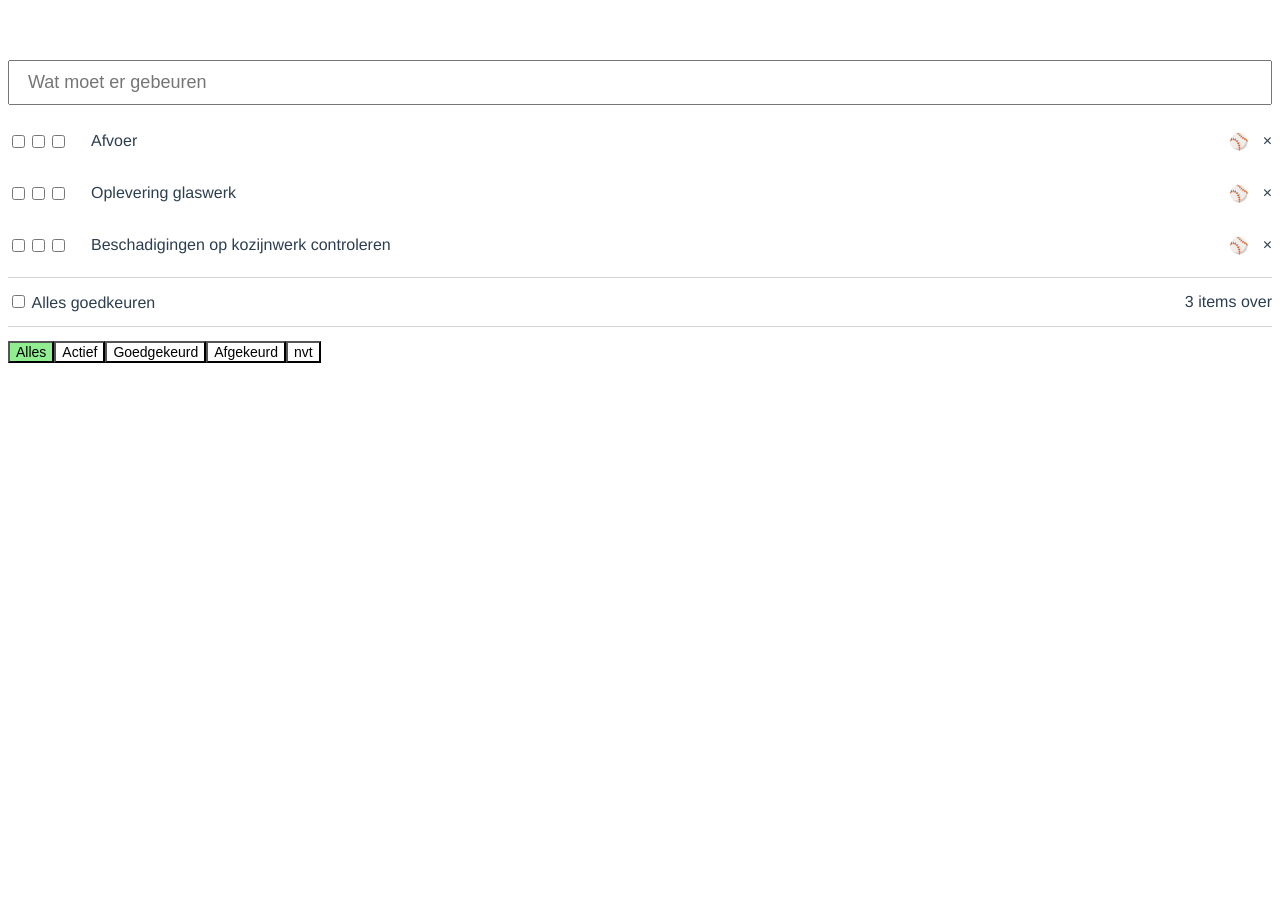
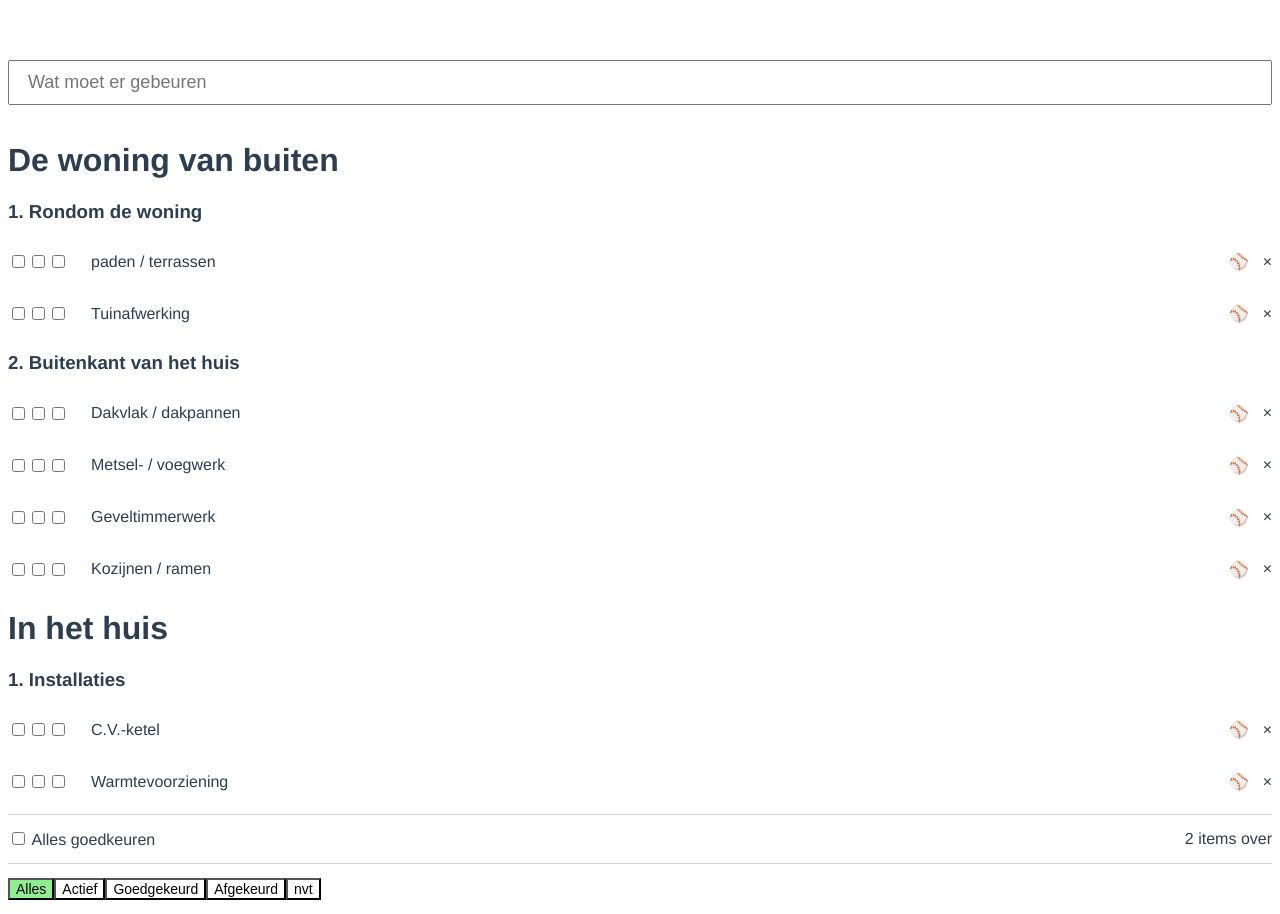
Before and after one commit to erolbah/vue-todo, a Vue app: page / in a window 1280 px wide. Before the commit the page ends 800 px from the top, so only its background shows below. Built offline with nearby package versions, Linux system fonts and the light colour scheme.

Commit message:
fix: hoofdgroepen / subgroepen / tasks

```diff
--- a/src/components/CheckList.vue
+++ b/src/components/CheckList.vue
@@ -2,8 +2,20 @@
   <div>
     <input type="text" class="todo-input" placeholder="Wat moet er gebeuren" v-model="newTodo" @keyup.enter="addTodo">
     <transition-group name="fade" enter-active-class="animated fadeInUp" leave-active-class="animated fadeOutDown">
-    <todo-item v-for="todo in todosFiltered" :key="todo.id" :todo="todo" :checkAll="!anyRemaining" @removedTodo="removeTodo" @finishedEdit="finishedEdit">
+      <div class="group" v-for="(todo, index) in todos" :key="index">
+        <h1>{{todo.title}}</h1>
+        <div v-for="(subGroup, key) in todo.subGroups" :key="key">
+          <h3>{{subGroup.title}}</h3>
+          <!-- <div class="" v-for="(task, key) in subGroup.tasks" :key="key">
+            <p>{{task.title}}</p>
+          </div> -->
+          <todo-item v-for="(task, key) in subGroup.tasks" :key="key" :task="task" :checkAll="!anyRemaining" @removedTodo="removeTodo" @finishedEdit="finishedEdit">
           </todo-item>
+        </div>
+        <!-- <todo-item v-for="todo in todosFiltered" :key="todo.id" :todo="todo" :checkAll="!anyRemaining" @removedTodo="removeTodo" @finishedEdit="finishedEdit">
+        </todo-item> -->
+      </div>
+
     </transition-group>
 
     <div class="extra-container">
@@ -46,149 +58,158 @@ export default {
       todos: [
         {
           id: 1,
-          title: 'Afvoer',
+          title: 'De woning van buiten',
+          completed: false,
+          editing: false,
+          subGroups: [
+            {
+              id: 1,
+              title: '1. Rondom de woning',
+              description: 'Subgroep',
+              completed: false,
+              editing: false,
+              tasks:[
+                {
+                id: 1,
+                title: 'paden / terrassen',
                 description: '',
                 completed: false,
-          decline: false,
-          nvt: false,
                 editing: false,
-          // todoTasks:[
-          //   {
-          //   id: 1,
-          //   title: 'Afvoer controleren op afvoercapaciteit',
-          //   description: 'Deze afvoer werkt niet correct en zal opnieuw aangelegt moeten worden SUBGROEP',
-          //   completed: false,
-          //   editing: false
-          //   },
-          //   {
-          //   id: 2,
-          //   title: 'Afvoer opnieuw aanleggen',
-          //   description: 'Afvoer zit verstopt en moet opnieuw aangelegt SUBGROEP',
-          //   completed: false,
-          //   editing: false
-          //   }
-          // ]
+                nvt: false
                 },
                 {
                 id: 2,
-          title: 'Oplevering glaswerk',
+                title: 'Tuinafwerking',
                 description: '',
                 completed: false,
-          delcine: false,
-          nvt: false,
-          editing: false
+                editing: false,
+                nvt: false
+                }
+              ]
+            },
+            {
+              id: 2,
+              title: '2. Buitenkant van het huis',
+              description: 'Subgroep',
+              completed: false,
+              editing: false,
+              tasks:[
+                {
+                id: 1,
+                title: 'Dakvlak / dakpannen',
+                description: '',
+                completed: false,
+                editing: false,
+                nvt: false
+                },
+                {
+                id: 2,
+                title: 'Metsel- / voegwerk',
+                description: '',
+                completed: false,
+                editing: false,
+                nvt: false
                 },
                 {
                 id: 3,
-          title: 'Beschadigingen op kozijnwerk controleren',
+                title: 'Geveltimmerwerk',
                 description: '',
                 completed: false,
+                editing: false,
+                nvt: false
+                },
+                {
+                id: 4,
+                title: 'Kozijnen / ramen',
+                description: '',
+                completed: false,
+                editing: false,
+                nvt: false
+                }
+              ]
+            }
+          ],
+        },
+        {
+          id: 2,
+          title: 'In het huis',
+          completed: false,
+          editing: false,
+          subGroups: [
+            {
+              id: 1,
+              title: '1. Installaties',
+              description: 'Subgroep',
+              completed: false,
+              editing: false,
+              tasks:[
+                {
+                id: 1,
+                title: 'C.V.-ketel',
+                description: '',
+                completed: false,
+                editing: false,
                 delcine: false,
-          nvt: false,
-          editing: false
+                nvt: false
                 },
+                {
+                id: 2,
+                title: 'Warmtevoorziening',
+                description: '',
+                completed: false,
+                editing: false,
+                nvt: false
+                }
+              ]
+            }
           ],
-    //   todos: [
-    //     {
-    //       id: 1,
-    //       title: 'De woning van buiten',
-    //       completed: false,
-    //       editing: false,
-    //       subGroups: [
-    //         {
-    //           id: 1,
-    //           title: '1. Rondom de woning',
-    //           description: 'Subgroep',
-    //           completed: false,
-    //           editing: false,
-    //           tasks:[
-    //             {
-    //             id: 1,
-    //             title: 'paden / terrassen',
-    //             description: '',
-    //             completed: false,
-    //             editing: false
-    //             },
-    //             {
-    //             id: 2,
-    //             title: 'Tuinafwerking',
-    //             description: '',
-    //             completed: false,
-    //             editing: false
-    //             }
-    //           ]
-    //         },
-    //         {
-    //           id: 2,
-    //           title: '2. Buitenkant van het huis',
-    //           description: 'Subgroep',
-    //           completed: false,
-    //           editing: false,
-    //           tasks:[
-    //             {
-    //             id: 1,
-    //             title: 'Dakvlak / dakpannen',
-    //             description: '',
-    //             completed: false,
-    //             editing: false
-    //             },
-    //             {
-    //             id: 2,
-    //             title: 'Metsel- / voegwerk',
-    //             description: '',
-    //             completed: false,
-    //             editing: false
-    //             },
-    //             {
-    //             id: 3,
-    //             title: 'Geveltimmerwerk',
-    //             description: '',
-    //             completed: false,
-    //             editing: false
-    //             },
-    //             {
-    //             id: 4,
-    //             title: 'Kozijnen / ramen',
-    //             description: '',
-    //             completed: false,
-    //             editing: false
-    //             }
-    //           ]
-    //         }
-    //       ],
-    //     },
-    //     {
-    //       id: 2,
-    //       title: 'In het huis',
-    //       completed: false,
-    //       editing: false,
-    //       subGroups: [
-    //         {
-    //           id: 1,
-    //           title: '1. Installaties',
-    //           description: 'Subgroep',
-    //           completed: false,
-    //           editing: false,
-    //           tasks:[
-    //             {
-    //             id: 1,
-    //             title: 'C.V.-ketel',
-    //             description: '',
-    //             completed: false,
-    //             editing: false
-    //             },
-    //             {
-    //             id: 2,
-    //             title: 'Warmtevoorziening',
-    //             description: '',
-    //             completed: false,
-    //             editing: false
-    //             }
-    //           ]
-    //         }
-    //       ],
-    //     },
-    //   ]
+        },
+      ]
+      // todos: [
+      //   {
+      //     id: 1,
+      //     title: 'Afvoer',
+      //     description: '',
+      //     completed: false,
+      //     decline: false,
+      //     nvt: false,
+      //     editing: false,
+      //     // todoTasks:[
+      //     //   {
+      //     //   id: 1,
+      //     //   title: 'Afvoer controleren op afvoercapaciteit',
+      //     //   description: 'Deze afvoer werkt niet correct en zal opnieuw aangelegt moeten worden SUBGROEP',
+      //     //   completed: false,
+      //     //   editing: false
+      //     //   },
+      //     //   {
+      //     //   id: 2,
+      //     //   title: 'Afvoer opnieuw aanleggen',
+      //     //   description: 'Afvoer zit verstopt en moet opnieuw aangelegt SUBGROEP',
+      //     //   completed: false,
+      //     //   editing: false
+      //     //   }
+      //     // ]
+      //   },
+      //   {
+      //     id: 2,
+      //     title: 'Oplevering glaswerk',
+      //     description: '',
+      //     completed: false,
+      //     delcine: false,
+      //     nvt: false,
+      //     editing: false
+      //   },
+      //   {
+      //     id: 3,
+      //     title: 'Beschadigingen op kozijnwerk controleren',
+      //     description: '',
+      //     completed: false,
+      //     delcine: false,
+      //     nvt: false,
+      //     editing: false
+      //   },
+      // ],
      }
   },
   computed: {
--- a/src/components/TodoItem.vue
+++ b/src/components/TodoItem.vue
@@ -4,22 +4,22 @@
       <input type="checkbox" v-model="completed" @change="doneEdit">
       <input type="checkbox" v-model="decline" @change="doneEdit">
       <input type="checkbox" v-model="nvt" @change="doneEdit">
-      <div v-if="!editing" @dblclick="editTodo" class="todo-item-label" :class="{ completed : completed, decline : decline, nvt : nvt }">{{ title }}</div>
+      <div v-if="!editing" @dblclick="editTodo" class="todo-item-label" :class="{ completed : completed, decline : decline, nvt : nvt }">{{ task.title }}</div>
       <input v-else class="todo-item-edit" type="text" v-model="title" @blur="doneEdit" @keyup.enter="doneEdit" @keyup.esc="cancelEdit" v-focus>
     </div>
     <!-- Wel een description -->
-    <div v-if="!todo.description==''||todo.description" class="description-item" @click="editRemark">
+    <div v-if="!task.description==''||task.description" class="description-item" @click="editRemark">
       &#9917;
     </div>
     <!-- Geen description -->
-    <div v-if="todo.description==''|| todo.description === undefined" class="description-item" @click="editRemark">
+    <div v-if="task.description==''|| task.description === undefined" class="description-item" @click="editRemark">
       &#9918;
     </div>
-    <div class="remove-item" @click="removeTodo(todo.id)">
+    <div class="remove-item" @click="removeTodo(task.id)">
       &times;
     </div>
     <modal v-bind="$props" v-if="showModal" @finishedEditModal="finishedEditModal">
-      <h2 slot="header">{{todo.title}}</h2>
+      <h2 slot="header">{{task.title}}</h2>
       <h3 slot="subHeader">Opmerking:</h3>
       <!-- <p slot="body" v-if="!editing" @dblclick="editTodo" :class="{ completed : completed }">{{ description }}</p> -->
       <input class="todo-item-edit" type="text" v-model="description" slot="body" @blur="doneEdit" @keyup.enter="doneEdit" @keyup.esc="cancelEdit" v-focus>
@@ -36,7 +36,7 @@ export default {
     Modal
   },
   props: {
-    todo: {
+    task: {
       type: Object,
       required: true,
     },
@@ -47,13 +47,13 @@ export default {
   },
   data() {
     return {
-      id: this.todo.id,
-      title: this.todo.title,
+      id: this.task.id,
+      title: this.task.title,
       description: this.description,
-      completed: this.todo.completed,
-      decline: this.todo.decline,
-      nvt: this.todo.nvt,
-      editing: this.todo.editing,
+      completed: this.task.completed,
+      decline: this.task.decline,
+      nvt: this.task.nvt,
+      editing: this.task.editing,
       beforeEditCache: '',
       showModal: false
     }
@@ -69,7 +69,7 @@ export default {
       this.nvt = false
       this.decline = false
 
-      this.completed = this.checkAll ? true : this.todo.completed
+      this.completed = this.checkAll ? true : this.task.completed
     }
   },
   directives: {
@@ -112,10 +112,9 @@ export default {
     },
     finishedEditModal(data) {
       if(data.description === null){
-        return this.todo.description === ''
+        return this.task.description === ''
       }
-      this.todo.description === data.decription
-      // alert(this.data)
+      this.task.description === data.decription
       this.showModal = false
     }
   }
```
Lines whose indentation alone changed are shown as unchanged.
